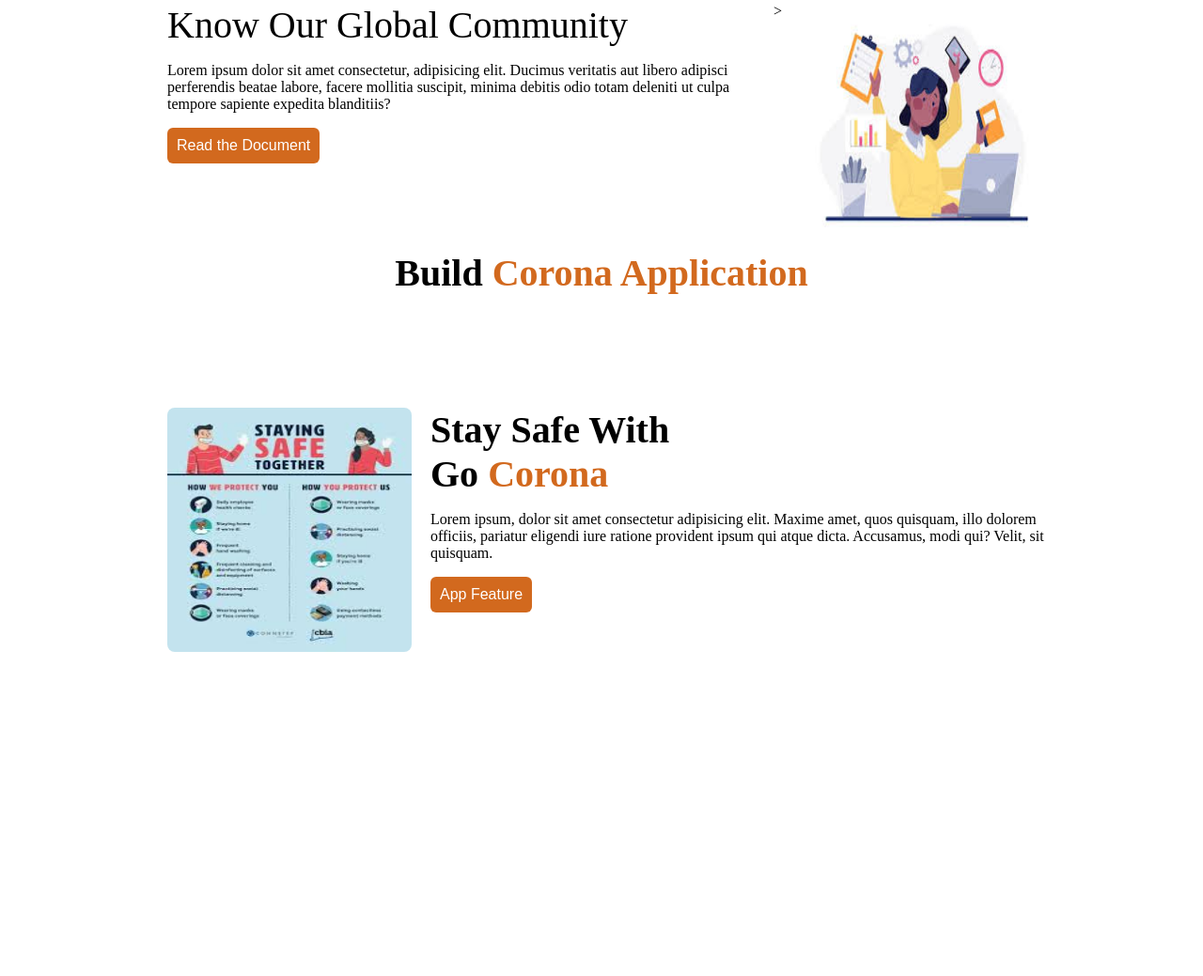
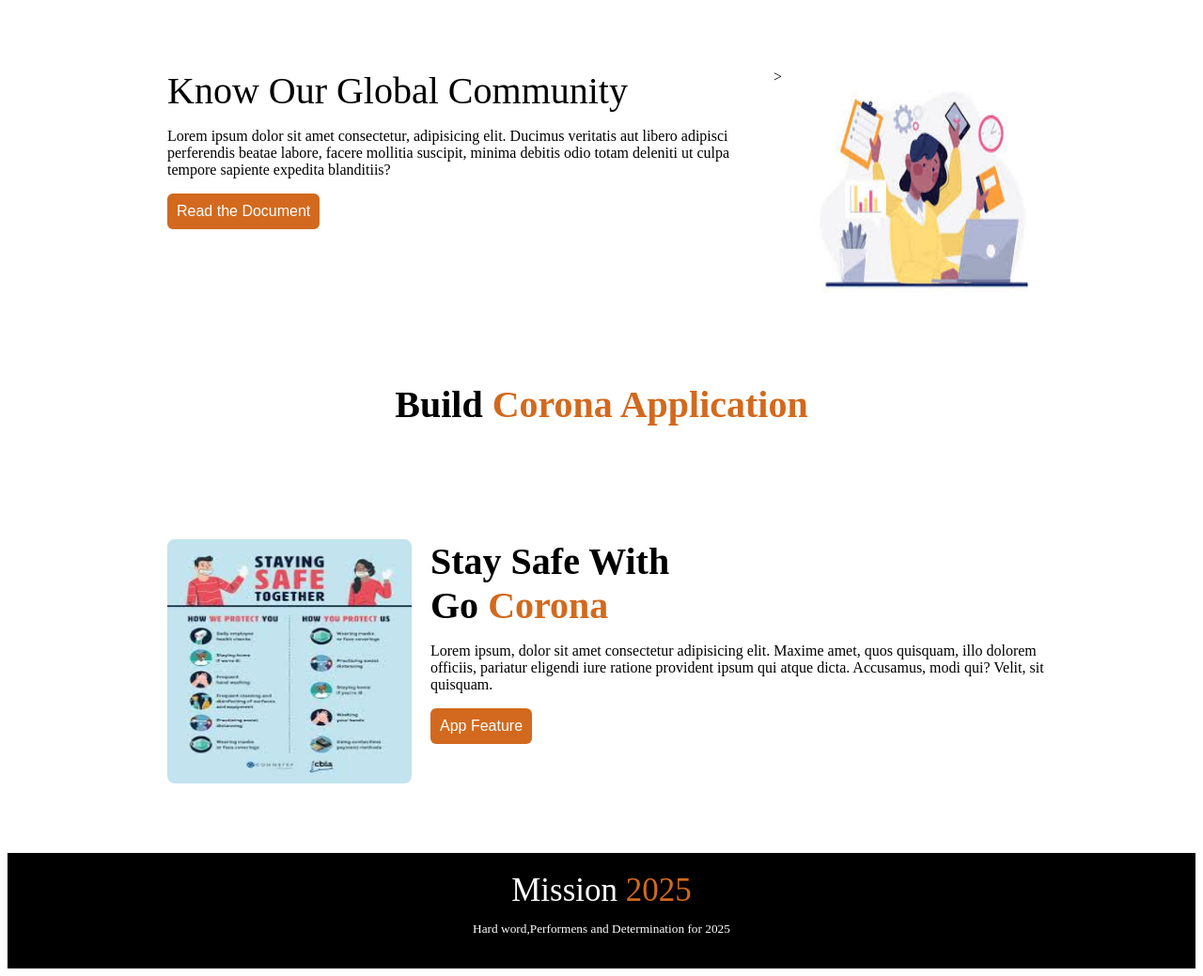
Before and after one commit to samsunnaharsrity/Demo-Portfolio, a plain HTML site: page index.html in a window 1280 px wide. Shown: the part 1277-2316 px from the top of the page at 94% size. Before the commit the page ends 1983 px from the top, so only its background shows below. Drawn offline with Linux system fonts and the light colour scheme.

Commit message:
footer sec

```diff
--- a/index.html
+++ b/index.html
@@ -81,6 +81,10 @@
         </div>
         </div>
     </section>
+    <section class="sec-seven">
+        <footer class="fotter-sec"> Mission <span style="color: chocolate;">2025</span></footer>
+            <p class="footer-para">Hard word,Performens and Determination for 2025 </p>
+    </section>
 
 </body>
 </html>
--- a/style.css
+++ b/style.css
@@ -1,4 +1,6 @@
-
+section{
+    margin-top: 70px;
+}
 .section-head{
     display: flex;
     margin-top: 120px;
@@ -189,3 +191,16 @@
     border-radius: 8px;
 
 }
+.sec-seven{
+    background-color: black;
+    text-align: center;
+    padding: 20px;
+}
+.fotter-sec{
+    color: white;
+    font-size: 35px;
+}
+.footer-para{
+    color: white;
+    font-size: smaller;
+}
```
